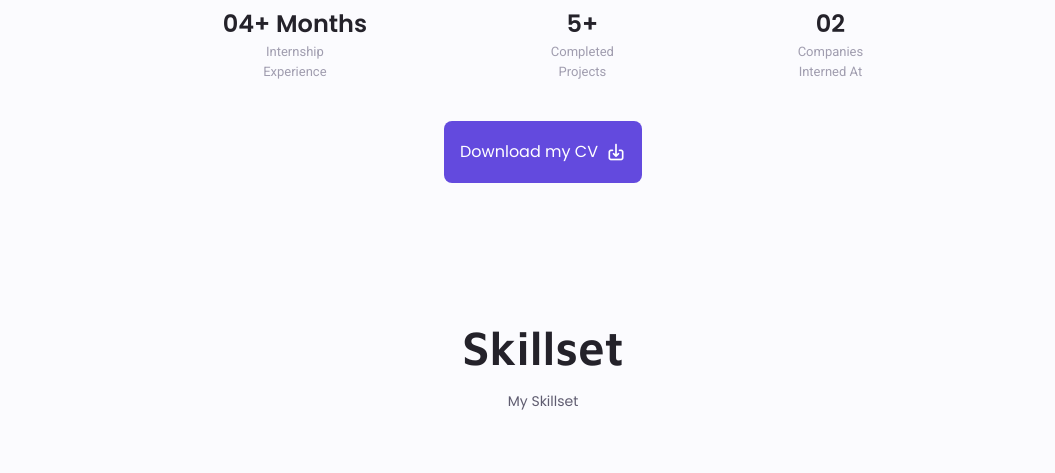
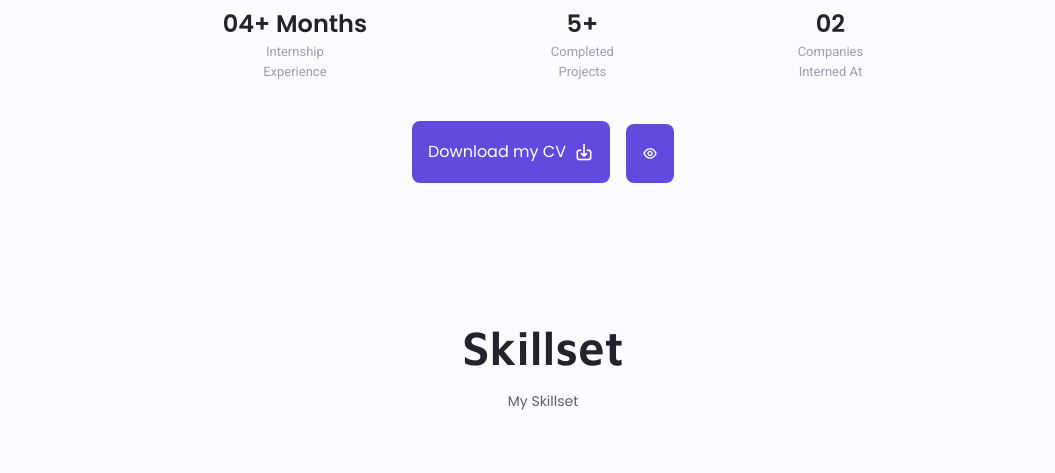
Before and after one commit to AhmadAbdurrashid/Responsive-Personal-Portfolio, a plain HTML site: page index.html in a window 1280 px wide. Shown: the part 1640-2113 px from the top of the page, without its empty margins (97-1152 px from the left). Drawn offline with nearby package versions, Linux system fonts and the light colour scheme.

Commit message:
The new Update

```diff
--- a/index.html
+++ b/index.html
@@ -177,11 +177,11 @@
                     Download my CV <i class="uil uil-download-alt button__icon"></i>
                 </a>
 
-                <!-- <div class="about__button">
-                    <a href="assests/file/ResumeEnglish.pdf" target="_blank" class="button button--flex" onclick="show('190/My_Cv',event)" title="cv">
+                <div class="about__button">
+                    <a href="assests/file/CV_Job.pdf.pdf" target="_blank" class="button button--flex" onclick="show('190/My_Cv',event)" title="cv">
                        <i class="uil uil-eye"></i>
                     </a>
-            </div> -->
+            </div>
         </div>
     </section>
 
```
